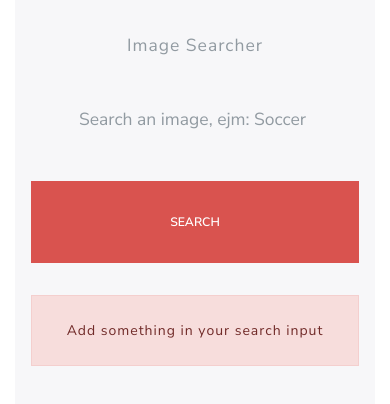
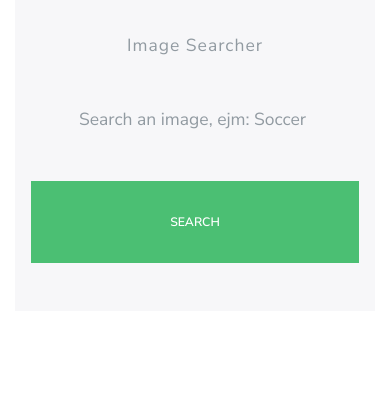
Before and after one commit to CesarCachay/React-Image-Bank, a React (Create React App) app: page / in a window 390 px wide. Shown: the top 404 px of the page. Built offline with nearby package versions, Linux system fonts and the light colour scheme.

Commit message:
Render images after searching

```diff
--- a/src/App.js
+++ b/src/App.js
@@ -1,8 +1,10 @@
 import React from "react";
 import Searcher from "./components/Searcher";
+import ImagesList from "./components/ImagesList";
 
 function App() {
   const [value, setValue] = React.useState("");
+  const [images, setImages] = React.useState([]);
 
   React.useEffect(() => {
     const askApi = async () => {
@@ -13,8 +15,9 @@ function App() {
       const url = `https://pixabay.com/api/?key=${key}&q=${value}&per_page=${imagesPerPage}`;
 
       const response = await fetch(url);
+      const result = await response.json();
 
-      console.log(response);
+      setImages(result.hits);
     };
 
     askApi();
@@ -27,7 +30,9 @@ function App() {
         <Searcher setValue={setValue} />
       </div>
 
-      <div className="row justify-content-center" />
+      <div className="row justify-content-center">
+        <ImagesList images={images} />
+      </div>
     </div>
   );
 }
--- /dev/null
+++ b/src/components/Image.js
@@ -0,0 +1,31 @@
+import React from "react";
+
+const Image = ({ image }) => {
+  const { largeImageURL, likes, views, tags, previewURL } = image;
+
+  return (
+    <div className="col-12 col-sm-6 col-md-4 col-lg-3 mb-4">
+      <div className="card">
+        <img src={previewURL} alt={tags} className="card-img-top" />
+      </div>
+
+      <div className="card-body">
+        <p className="card-text">{likes} Likes</p>
+        <p className="card-text">{views} Views</p>
+      </div>
+
+      <div className="card-footer">
+        <a
+          href={largeImageURL}
+          target="_blank"
+          rel="noopener noreferrer"
+          className="btn btn-primary btn-block"
+        >
+          See Image
+        </a>
+      </div>
+    </div>
+  );
+};
+
+export default Image;
--- /dev/null
+++ b/src/components/ImagesList.js
@@ -0,0 +1,14 @@
+import React from "react";
+import Image from "./Image";
+
+const ImagesList = ({ images }) => {
+  return (
+    <div className="col-12 p-5 row">
+      {images.map(image => (
+        <Image image={image} key={image.id} />
+      ))}
+    </div>
+  );
+};
+
+export default ImagesList;
--- a/src/components/Searcher.js
+++ b/src/components/Searcher.js
@@ -1,10 +1,10 @@
-import React from "react";
+import React, { useState } from "react";
 
 import Error from "./Error";
 
 function Searcher({ setValue }) {
-  const [inputSearch, setInputSearch] = React.useState("");
-  const [error, setError] = React.useState(false);
+  const [inputSearch, setInputSearch] = useState("");
+  const [error, setError] = useState(false);
 
   const searchImage = e => {
     e.preventDefault();
@@ -15,6 +15,7 @@ function Searcher({ setValue }) {
     }
 
     setError(false);
+    setValue(inputSearch);
   };
 
   return (
@@ -34,14 +35,12 @@ function Searcher({ setValue }) {
         <div className="form-group col-md-4">
           <input
             type="submit"
-            className="btn btn-lg btn-danger btn-block"
+            className="btn btn-lg btn-success btn-block"
             value="Search"
           />
         </div>
       </div>
-      {{ error } ? (
-        <Error message="Add something in your search input" />
-      ) : null}
+      {error ? <Error message="Add something in the search input" /> : null}
     </form>
   );
 }
```
